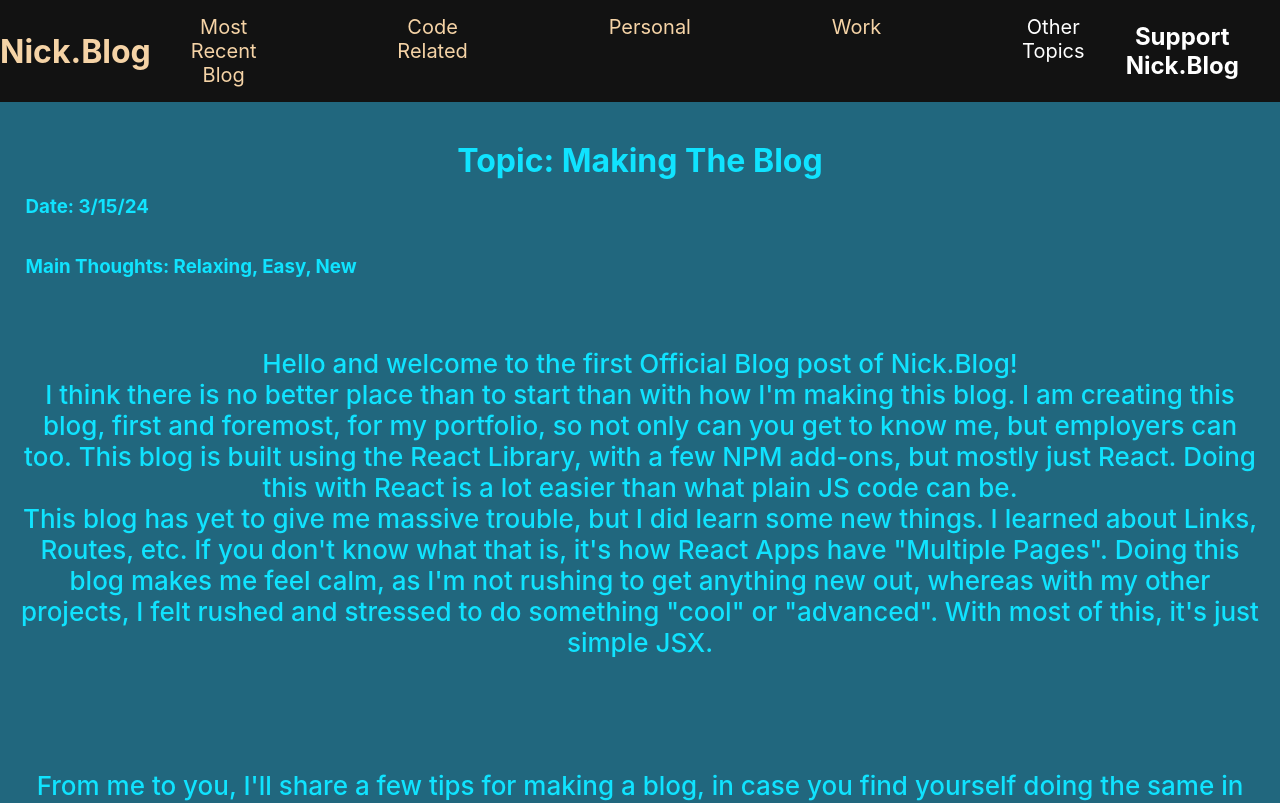
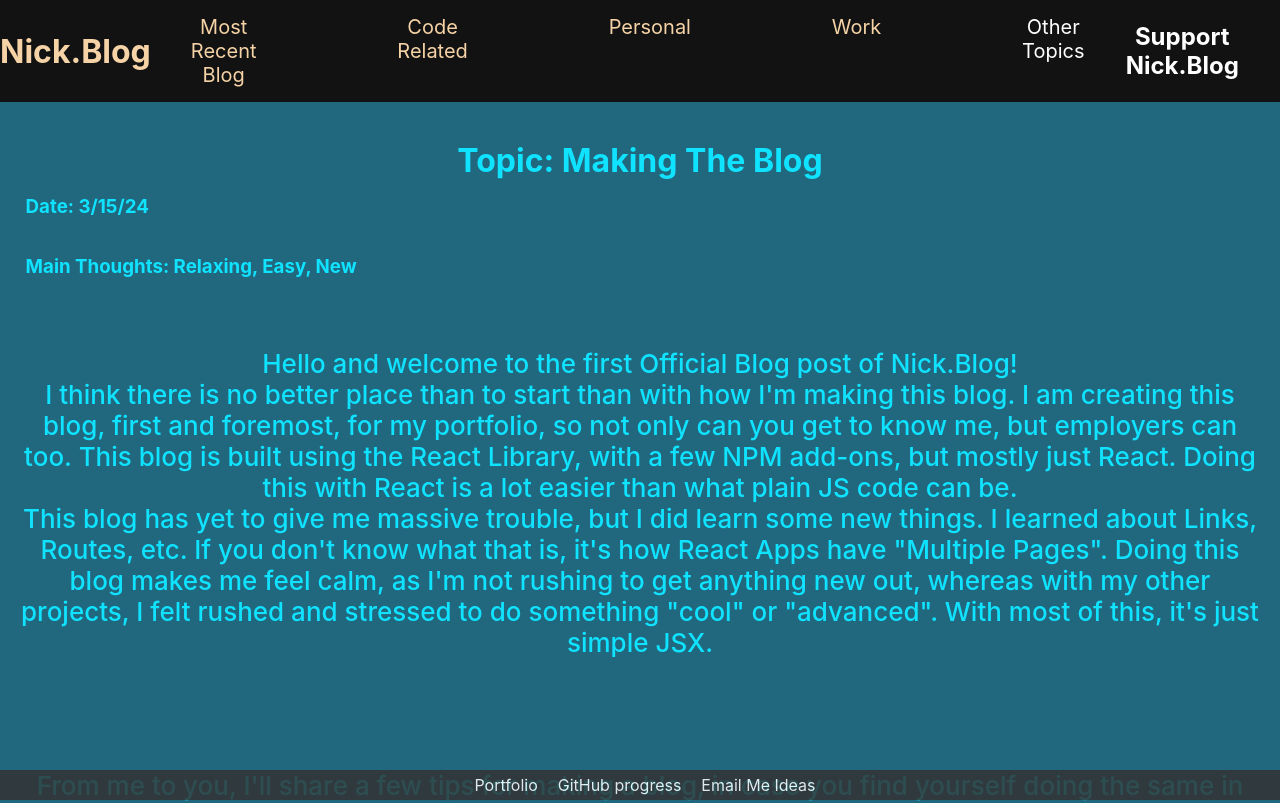
Before and after one commit to CoderNamedNick/Blog, a React (Create React App) app: page /AllCoding/CB1 in a window 1280 px wide. Shown: the top 803 px of the page. Built offline with nearby package versions, Linux system fonts and the light colour scheme.

Commit message:
made footer

```diff
--- a/src/App.js
+++ b/src/App.js
@@ -1,5 +1,6 @@
 import { BrowserRouter as Router, Routes, Route } from 'react-router-dom';
 import Header from './Header';
+import Footer from './Footer';
 import HomePage from './HomePage';
 import ALLCodingBlogs from './AllCodingBlogs';
 import ALLRecentBlogs from './AllRecentBlogs';
@@ -22,6 +23,7 @@ function App() {
             <Route path='/AllCoding/CB1' element={<Cb1 />} />
           </Routes>
         </div>
+        <Footer />
       </div>
     </Router>
   );
--- /dev/null
+++ b/src/Footer.js
@@ -0,0 +1,33 @@
+import React from 'react';
+
+const Footer = () => {
+  return (
+    <footer style={styles.footer}>
+      <div>
+        <a href="https://codernamednick.github.io/react-portfolio/" style={styles.link}>Portfolio</a>
+        <a href="https://github.com/CoderNamedNick" style={styles.link}>GitHub progress</a>
+        <a href="mailto:nclloyd422@hotmail.com" style={styles.link}>Email Me Ideas</a>
+      </div>
+    </footer>
+  );
+};
+const styles = {
+  footer: {
+    backgroundColor: '#333',
+    color: '#fff',
+    textAlign: 'center',
+    padding: '5px',
+    position: 'fixed',
+    left: '0',
+    bottom: '0',
+    width: '100%',
+    opacity: '.85',
+  },
+  link: {
+    color: '#fff',
+    textDecoration: 'none',
+    margin: '0 10px',
+  },
+};
+
+export default Footer;
```
